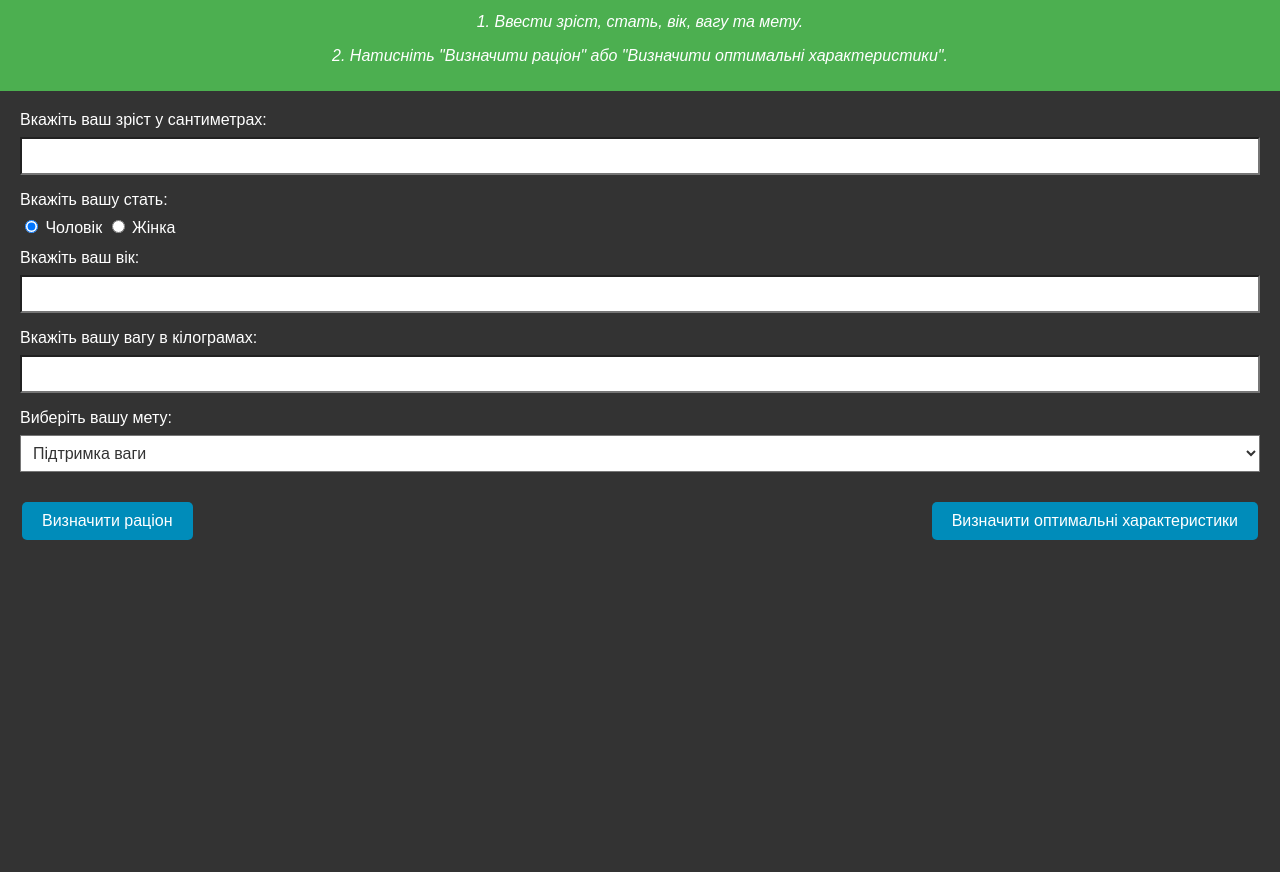
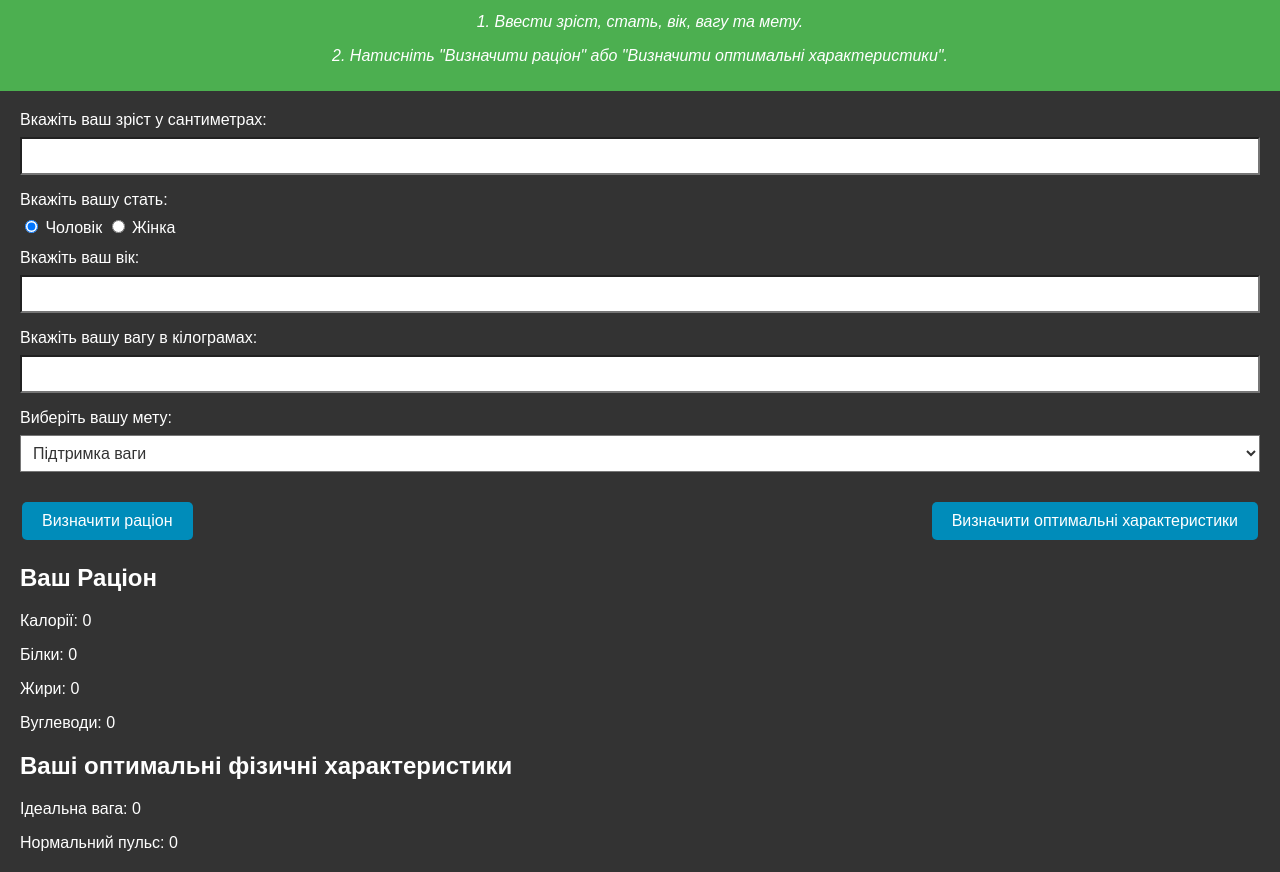
Before and after one commit to mayb1ee/health-calculator, a website: page kursach/kursach/index.html in a window 1280 px wide. Shown: the part 111-983 px from the top of the page. Before the commit the page ends 800 px from the top, so only its background shows below. Drawn offline with Linux system fonts and the light colour scheme.

Commit message:
index.html

```diff
--- a/kursach/kursach/index.html
+++ b/kursach/kursach/index.html
@@ -1,12 +1,19 @@
+<!-- Оголошення базової HTML-структури документа -->
 <!DOCTYPE html>
 <html lang="uk">
+
 <head>
+    <!-- Метатеги, включаючи кодування та масштабування -->
     <meta charset="UTF-8">
     <meta name="viewport" content="width=device-width, initial-scale=1.0">
+    <!-- Підключення зовнішнього файлу стилів для дизайну -->
     <link rel="stylesheet" href="styles.css">
+    <!-- Заголовок вікна браузера -->
     <title>Калькулятор здорового способу життя</title>
 </head>
+
 <body>
+    <!-- Верхній блок документа, що містить заголовок та інструкції -->
     <header>
         <h1>Вкажіть ваші фізичні характеристики</h1>
         <p class="instructions">Щоб визначити раціон, вам потрібно:</p>
@@ -14,8 +21,10 @@
         <p class="instructions">2. Натисніть "Визначити раціон" або "Визначити оптимальні характеристики".</p>
     </header>
 
+    <!-- Основний блок документа, що містить форму та результати розрахунків -->
     <main>
         <form id="physicalCharacteristicsForm">
+            <!-- Поля для введення фізичних характеристик -->
             <label for="height">Вкажіть ваш зріст у сантиметрах:</label>
             <input type="text" id="height">
 
@@ -38,18 +47,38 @@
                 <option value="gain">Набір ваги</option>
             </select>
 
+            <!-- Кнопки для визначення раціону та оптимальних характеристик -->
             <div class="buttons">
                 <button id="calculateDiet" class="button" type="button">Визначити раціон</button>
                 <button id="calculateOptimal" class="button" type="button">Визначити оптимальні характеристики</button>
             </div>
         </form>
 
+        <!-- Меню "Раціон" для виведення результатів розрахунків -->
+        <div class="menu" id="rationMenu">
+            <h2>Ваш Раціон</h2>
+            <p>Калорії: <span id="calories">0</span></p>
+            <p>Білки: <span id="proteins">0</span></p>
+            <p>Жири: <span id="fats">0</span></p>
+            <p>Вуглеводи: <span id="carbs">0</span></p>
+        </div>
+
+        <!-- Меню "Ваші оптимальні фізичні характеристики" для виведення результатів -->
+        <div class="menu" id="optimalMenu">
+            <h2>Ваші оптимальні фізичні характеристики</h2>
+            <p>Ідеальна вага: <span id="idealWeight">0</span></p>
+            <p>Нормальний пульс: <span id="normalPulse">0</span></p>
+        </div>
+
+        <!-- Блок для виведення повідомлень про помилки -->
         <div id="errorMessage" class="hidden"></div>
+
+        <!-- Тултіп для виведення додаткової інформації користувачу -->
         <div id="tooltip" class="tooltip-text"></div>
     </main>
 
-
-
+    <!-- Підключення основного скрипта для логіки калькулятора -->
     <script src="main.js"></script>
 </body>
+
 </html>
```
